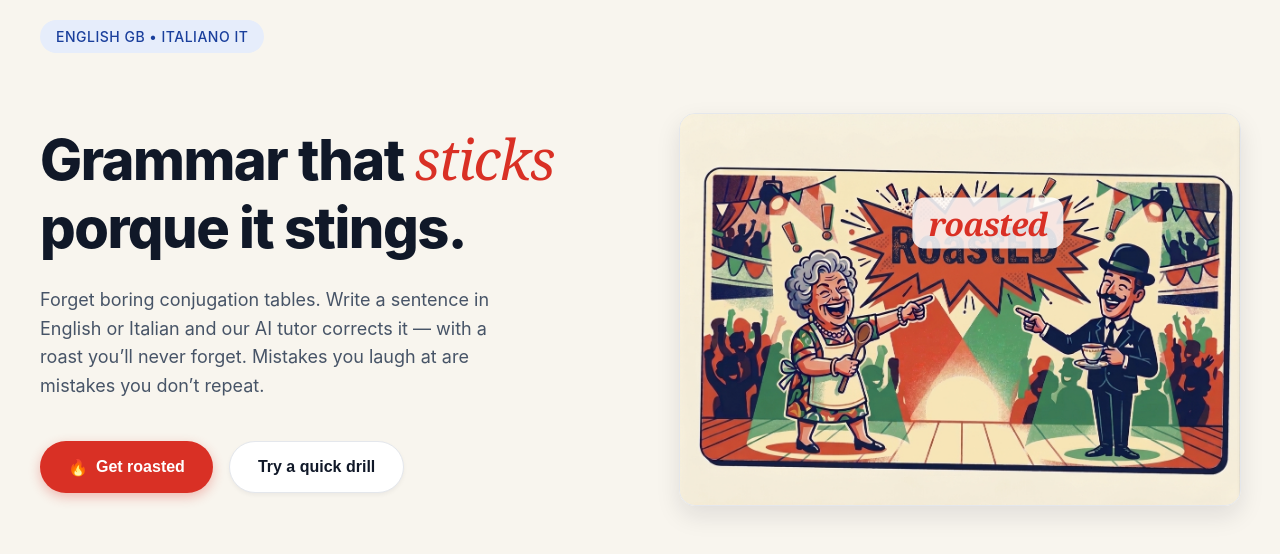
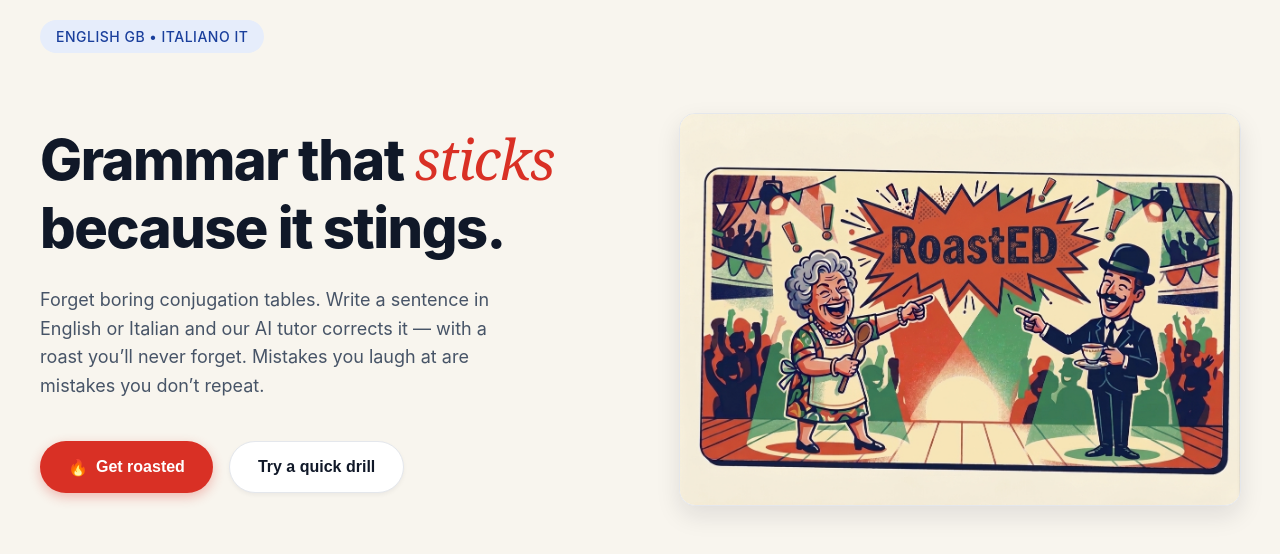
Before and after one commit to AdeRoastED/roasted-app, a plain HTML site: page index.html in a window 1280 px wide. Drawn offline with Linux system fonts and the light colour scheme.

Commit message:
Refactor illustration section and update text
Removed overlay and adjusted text in the hero section.

```diff
--- a/index.html
+++ b/index.html
@@ -144,42 +144,22 @@
             display: flex;
             flex-direction: column;
             align-items: center;
-            position: relative;
         }
 
         .image-wrapper {
-            position: relative;
             width: 100%;
             max-width: 600px;
             border-radius: 16px;
             overflow: hidden;
             box-shadow: 0 10px 25px rgba(16, 24, 40, 0.1);
             border: 1px solid var(--card-border);
+            background-color: white;
         }
 
         .image-wrapper img {
             width: 100%;
             height: auto;
             display: block;
-        }
-
-        /* Scritta RoastED posizionata esattamente sopra il fumetto dell'immagine */
-        .overlay-roasted {
-            position: absolute;
-            top: 28%;
-            left: 55%;
-            transform: translate(-50%, -50%);
-            font-family: "Georgia", serif;
-            font-size: 32px;
-            font-style: italic;
-            font-weight: 700;
-            color: var(--accent-red);
-            text-transform: lowercase;
-            letter-spacing: -1px;
-            background: rgba(255, 255, 255, 0.85);
-            padding: 4px 16px;
-            border-radius: 12px;
-            box-shadow: 0 2px 8px rgba(0,0,0,0.1);
         }
     </style>
 </head>
@@ -193,7 +173,7 @@
         <section class="hero-section">
             <h1 class="headline">
                 Grammar that <span class="highlight">sticks</span><br>
-                porque it stings.
+                because it stings.
             </h1>
             <p class="subtitle">
                 Forget boring conjugation tables. Write a sentence in<br>
@@ -210,10 +190,7 @@
 
         <section class="illustration-section">
             <div class="image-wrapper">
-                <!-- Immagine ufficiale caricata nel repository -->
                 <img src="illustration.png" alt="RoastED illustration">
-                <!-- Testo RoastED sopra il fumetto -->
-                <div class="overlay-roasted">RoastED</div>
             </div>
         </section>
     </main>
```
